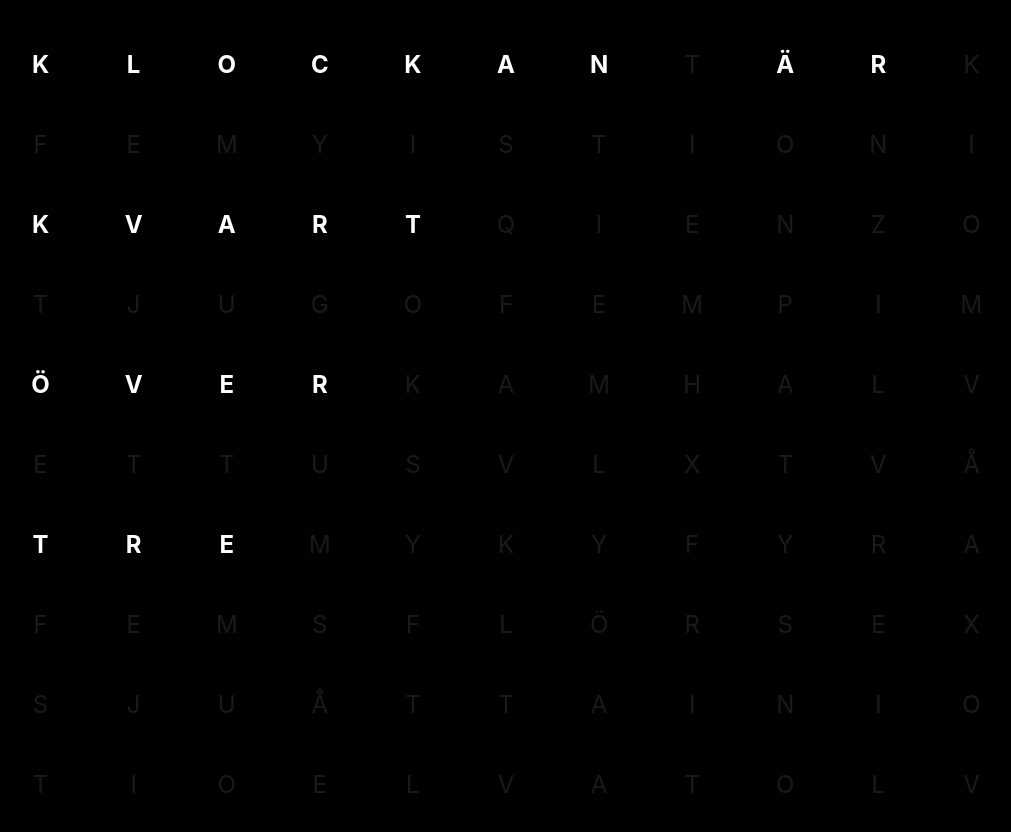
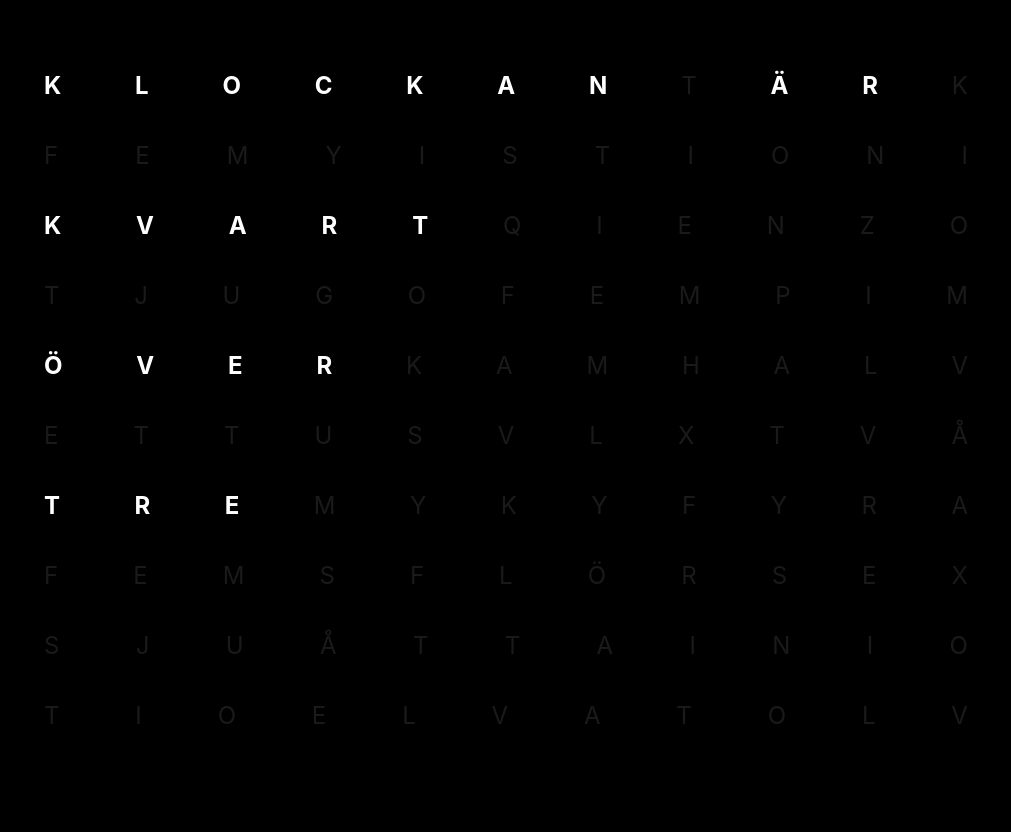
Before and after one commit to kimeriksson75/word-watch, a React (Create React App) app: page / in a window 1280 px wide. Shown: the top 832 px of the page, without its empty margins (134-1145 px from the left). After the commit the page ends 800 px from the top, so only its background shows below. Built offline with nearby package versions, Linux system fonts and the light colour scheme.

Commit message:
corrected margins

```diff
--- a/src/components/WordWatch.css
+++ b/src/components/WordWatch.css
@@ -1,21 +1,27 @@
 .word-watch-container {
     display: flex;
     flex-direction: column;
-    min-height: 100%;
+    justify-content: center;
     max-width: 1024px;
     height: 100dvh;
-    justify-content: center;
-    margin: 50px auto;
-
+    margin: 0 auto;
 }
 .word-watch {
-    display: grid;
-    grid-template-columns: repeat(11, 1fr);
+    display: flex;
+    flex-direction: column;
+    justify-content: center;
+    max-width: 1024px;
     height: 100%;
-    background-color: black;
-    transition: all 0.5s ease-in-out;
+    margin: 50px;
 }
-
+.word-watch-row {
+    display: flex;
+    flex-direction: row;
+    justify-content: space-between;
+    align-items: center;
+    margin: 0;
+    height: 100%;
+}
 .char {
     color: rgb(27, 26, 26);
     /* font-weight: bold; */
--- a/src/components/WordWatch.js
+++ b/src/components/WordWatch.js
@@ -82,19 +82,22 @@ const WordWatch = () => {
 
 	return (
 		<div className="word-watch-container" data-testid="word-watch">
+			<div className="word-watch">
+
 			{Constants.WATCH.map((row, i) => {
 				return (
-					<div className="word-watch" key={i}>
+					<div className="word-watch-row" key={i}>
 						{row.map((char, j) => {
 							const c = (i * 11) + j;
-								return (
-									<div data-testid={c} className={`${isCharVisible(c) ? 'char char-visible' : 'char'}`} key={j}>{char}</div>
-									)
+							return (
+								<div data-testid={c} className={`${isCharVisible(c) ? 'char char-visible' : 'char'}`} key={j}>{char}</div>
+								)
 							})}
 					</div>
 				)}
-			)}
-		</div>
+				)}
+				</div>
+			</div>
 	)
 }
 export default WordWatch;
```
